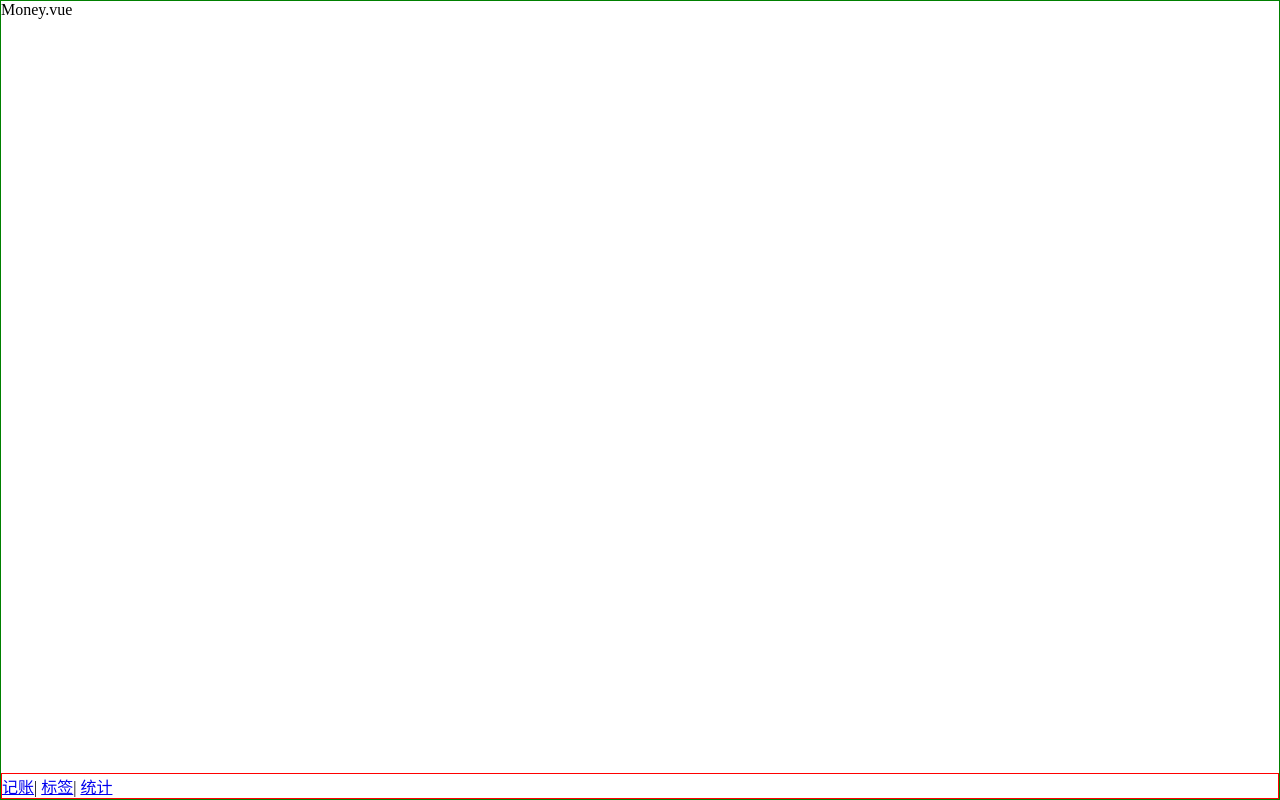
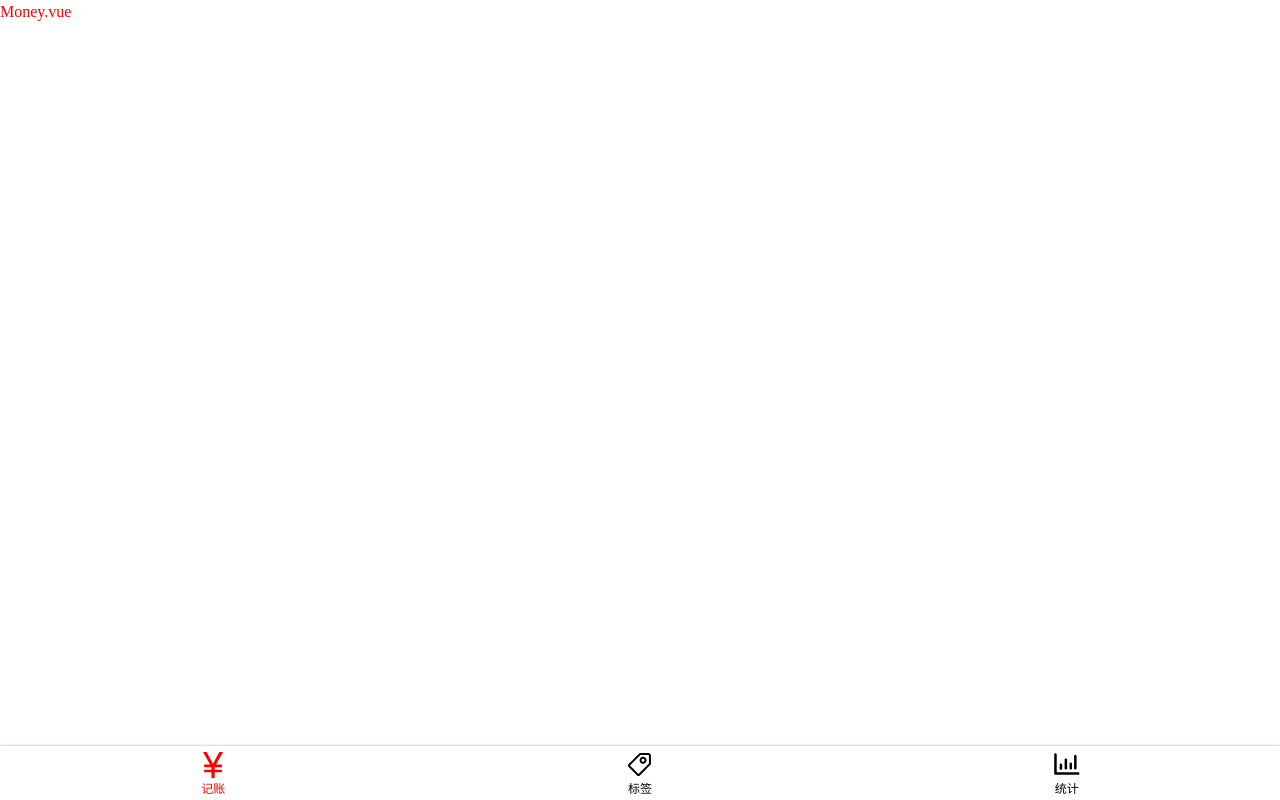
Before and after one commit to li123147/speney-website-1, a Vue app: page /#/money in a window 1280 px wide. Built offline with nearby package versions, Linux system fonts and the light colour scheme.

Commit message:
解决svg的bug

```diff
--- a/public/index.html
+++ b/public/index.html
@@ -1,15 +1,22 @@
 <!DOCTYPE html>
 <html lang="en">
   <head>
-    <meta charset="utf-8">
-    <meta http-equiv="X-UA-Compatible" content="IE=edge">
-    <meta name="viewport" content="width=device-width,initial-scale=1.0">
-    <link rel="icon" href="<%= BASE_URL %>favicon.ico">
+    <meta charset="utf-8" />
+    <meta http-equiv="X-UA-Compatible" content="IE=edge" />
+    <meta
+      name="viewport"
+      content="width=device-width,initial-scale=1,minimum-scale=1,maximum-scale=1,user-scalable=no,viewport-fit=cover"
+    />
+    <link rel="icon" href="<%= BASE_URL %>favicon.ico" />
     <title><%= htmlWebpackPlugin.options.title %></title>
   </head>
   <body>
     <noscript>
-      <strong>We're sorry but <%= htmlWebpackPlugin.options.title %> doesn't work properly without JavaScript enabled. Please enable it to continue.</strong>
+      <strong
+        >We're sorry but <%= htmlWebpackPlugin.options.title %> doesn't work
+        properly without JavaScript enabled. Please enable it to
+        continue.</strong
+      >
     </noscript>
     <div id="app"></div>
     <!-- built files will be auto injected -->
--- a/src/App.vue
+++ b/src/App.vue
@@ -10,6 +10,13 @@
   margin: 0;
   padding: 0;
   box-sizing: border-box;
+}
+body{
+  line-height: 1.5;
+}
+a{
+  text-decoration: none; //去掉下划线
+  color: inherit; //继承颜色
 }
 #app {
   font-family: Avenir, Helvetica, Arial, sans-serif;
--- /dev/null
+++ b/src/assets/style/helper.scss
@@ -0,0 +1 @@
+$red: #f00;
--- /dev/null
+++ b/src/components/Icon.vue
@@ -0,0 +1,28 @@
+<template>
+  <svg class="icon">
+    <use :xlink:href="'#'+ name" />
+  </svg>
+</template>
+
+<script lang="ts">
+const importAll = (requireContext: __WebpackModuleApi.RequireContext) =>
+  requireContext.keys().forEach(requireContext);
+try {
+  importAll(require.context("../assets/icons", true, /\.svg$/));
+} catch (error) {
+  console.log(error);
+}
+export default {
+  props: ["name"],
+  name: "Icon"
+};
+</script>
+
+<style lang="scss" scoped>
+  .icon {
+       width: 1em; height: 1em;
+       vertical-align: -0.15em;
+       fill: currentColor;
+       overflow: hidden;
+    }
+</style>
--- a/src/components/Layout.vue
+++ b/src/components/Layout.vue
@@ -1,15 +1,15 @@
 <template>
-  <div>
+
     <div class="nav-wrapper">
       <div class="content">
-        <slot />
-      </div>
-      <Nav />
-    </div>
+        <slot/>
+     </div>
+      <Nav/>
+
   </div>
 </template>
 
-<script>
+<script lang="ts">
 export default {
   name: "Layout"
 };
@@ -17,7 +17,6 @@
 
 <style lang="scss" scoped>
 .nav-wrapper {
-  border: 1px solid green;
   display: flex;
   flex-direction: column;
   height: 100vh;
--- a/src/components/Nav.vue
+++ b/src/components/Nav.vue
@@ -1,9 +1,15 @@
 <template>
-  <div class="nav">
-    <router-link to="/money">记账</router-link>|
-    <router-link to="/labels">标签</router-link>|
-    <router-link to="/statistics">统计</router-link>
-  </div>
+  <nav>
+    <router-link to="/money" class="item" active-class="selected">
+      <Icon name="money" />记账
+    </router-link>
+    <router-link to="/labels" class="item" active-class="selected">
+      <Icon name="label" />标签
+    </router-link>
+    <router-link to="/statistics" class="item" active-class="selected">
+      <Icon name="statistics" />统计
+    </router-link>
+  </nav>
 </template>
 
 <script lang="ts">
@@ -13,7 +19,25 @@
 </script>
 
 <style lang="scss" scoped>
-.nav{
-  border: 1px solid red;
+nav {
+  display: flex;
+  box-shadow: 0 0 3px rgba(0, 0, 0, 0.3);
+  flex-direction: row;
+  font-size: 12px;
+  > .item {
+    padding: 2px 0;
+    width: 33.33333%;
+    display: flex;
+    justify-content: center;
+    align-items: center;
+    flex-direction: column;
+    .icon {
+      width: 32px;
+      height: 32px;
+    }
+  }
+  > .item.selected{
+color: red; //设置路由变化，出现点击高量
+  }
 }
 </style>
--- a/src/main.ts
+++ b/src/main.ts
@@ -5,11 +5,13 @@
 import store from "./store";
 import Nav from "@/components/Nav.vue";
 import Layout from "@/components/Layout.vue";
+import Icon from "@/components/Icon.vue";
 
 Vue.config.productionTip = false;
 
 Vue.component("Nav", Nav);//引入全局Nav
 Vue.component("Layout", Layout);
+Vue.component("Icon", Icon);
 new Vue({
   router,
   store,
--- a/src/shims-vue.d.ts
+++ b/src/shims-vue.d.ts
@@ -2,3 +2,8 @@
   import Vue from 'vue'
   export default Vue
 }
+
+declare module "*.svg" {
+  const content: string;
+  export default content;
+}
--- a/src/views/Money.vue
+++ b/src/views/Money.vue
@@ -9,3 +9,10 @@
   name: "Money"
 };
 </script>
+
+<style lang="scss" scoped>
+@import "~@/assets/style/helper.scss";
+p {
+  color: red;
+}
+</style>
--- a/vue.config.js
+++ b/vue.config.js
@@ -1,3 +1,28 @@
+const path = require("path");
+
 module.exports = {
-  lintOnSave: false
-}
+  lintOnSave: false,
+  chainWebpack: (config) => {
+    const dir = path.resolve(__dirname, "src/assets/icons");
+    config.module
+      .rule("svg-sprite")
+      .test(/\.svg$/)
+      .include.add(dir)
+      .end() // 包含 icons 目录
+      .use("svg-sprite-loader-mod")
+      .loader("svg-sprite-loader-mod")
+      .options({ extract: false })
+      .end()
+      .use("svg-loader")
+      .loader("svgo-loader")
+      .tap((options) => ({
+        ...options,
+        plugins: [{ removeAttrs: { attrs: "fill" } }],
+      }))
+      .end();
+    config
+      .plugin("svg-sprite")
+      .use(require("svg-sprite-loader-mod/plugin"), [{ plainSprite: true }]);
+    config.module.rule("svg").exclude.add(dir); // 其他 svg loader 排除 icons 目录
+  },
+};
```
Also changed, not shown: package.json (+4 -3 lines), 1 other file (tests, documents, lock files or other folders).
